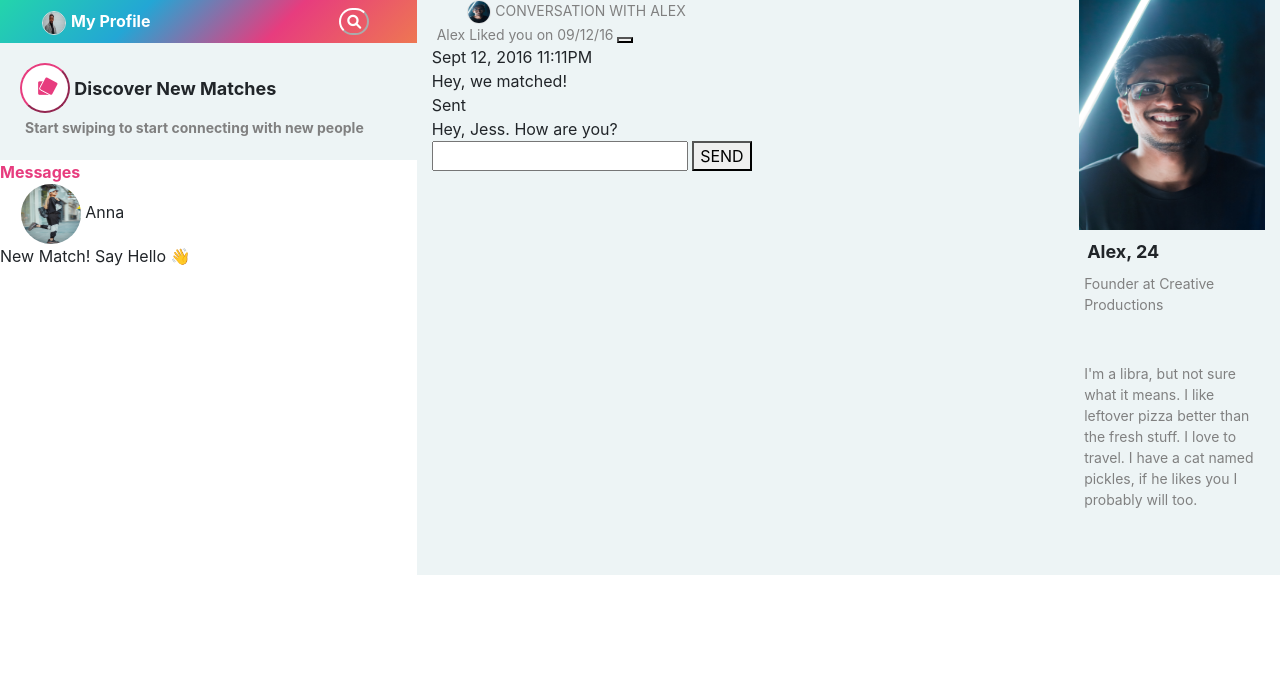
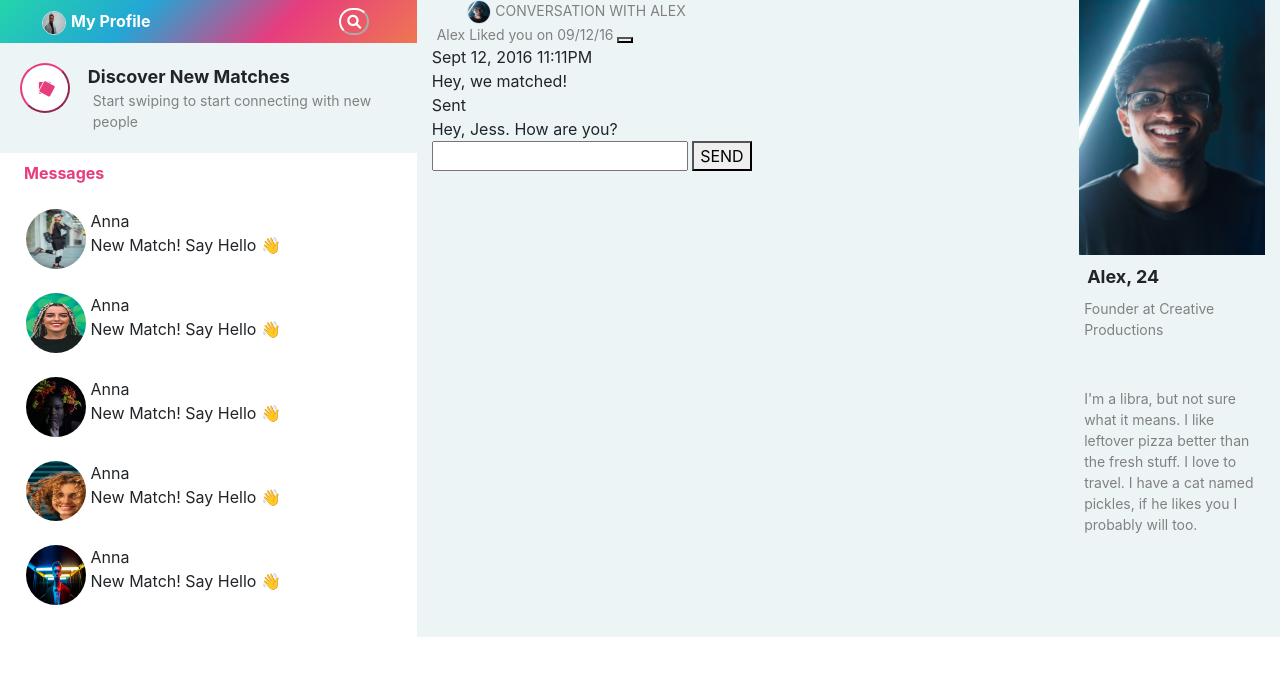
Before and after one commit to rich5k/cloud-hilltop-love, a PHP site: page /view/messages.php in a window 1280 px wide. Shown: the top 676 px of the page. Run offline with PHP 8.4, Linux system fonts and the light colour scheme.

Commit message:
modified messages section styles

```diff
--- a/css/messages.css
+++ b/css/messages.css
@@ -232,7 +232,7 @@ h2 {
   background-color: #EDF4F5
 }
 
-.caption button{
+.matches-page button{
   color: #e73c7e;
   border-color: #e73c7e;
   background: white;
@@ -247,8 +247,8 @@ h2 {
 .card2{
   border-color: white;
   position: absolute;
-  left: 55px;
-  top: 77px;
+  left: 50%;
+  top: 26%;
   transform: rotate(73deg);
   text-shadow: -1px 0 #fff, 0 1px #fff, 1px 0 #fff, 0 -1px #fff;
 }
@@ -278,5 +278,5 @@ h2 {
   border-radius: 50%;
   width:60px;
   height: 60px;
-  margin-left: 5%
+  margin-left: 5%;
 }
--- a/view/messages.php
+++ b/view/messages.php
@@ -1,5 +1,6 @@
 <!DOCTYPE html>
 <html lang="en">
+
 <head>
     <meta charset="UTF-8">
     <meta http-equiv="X-UA-Compatible" content="IE=edge">
@@ -9,6 +10,7 @@
     <link rel="stylesheet" href="../css/bootstrap.min.css">
     <link rel="stylesheet" href="../css/messages.css">
 </head>
+
 <body>
     <div class="row messages-page">
         <div class="contacts col-lg-4">
@@ -18,20 +20,30 @@
                     <button><i class="fa-solid fa-magnifying-glass"></i></button>
                 </span>
             </div>
-            <div class="matches-page">
+            <div class="matches-page row">
+                <div class="col-lg-2">
+                    <button><i class="fa-solid fa-diamond card1"></i> <i class="fa-solid fa-diamond card2"></i></button>
+
+                </div>
+                <div class="col-lg-10">
                     <div class="caption">
-                   <button><i class="fa-solid fa-diamond card1"></i> <i class="fa-solid fa-diamond card2"></i></button> Discover New Matches
+                        Discover New Matches
+                    </div>
                     <span class="micro-caption">
                         Start swiping to start connecting with new people
                     </span>
+
                 </div>
             </div>
-            <div class="messages">
+            <div class="messages px-4 py-2">
                 <div class="messages-title">
                     Messages
                 </div>
-                <div class="message">
+                <div class="message row my-4">
+                    <div class="col-lg-2">
                         <img src="../images/person2.jpg" alt="match">
+                    </div>
+                    <div class="col-lg-10">
                         <span class="match-name">
                             Anna
                         </span>
@@ -39,6 +51,63 @@
                         <span class="latest-text">
                             New Match! Say Hello 👋
                         </span>
+                    </div>
+                </div>
+                <div class="message row my-4">
+                    <div class="col-lg-2">
+                        <img src="../images/person3.jpg" alt="match">
+                    </div>
+                    <div class="col-lg-10">
+                        <span class="match-name">
+                            Anna
+                        </span>
+                        <br>
+                        <span class="latest-text">
+                            New Match! Say Hello 👋
+                        </span>
+                    </div>
+                </div>
+                <div class="message row my-4">
+                    <div class="col-lg-2">
+                        <img src="../images/person4.jpg" alt="match">
+                    </div>
+                    <div class="col-lg-10">
+                        <span class="match-name">
+                            Anna
+                        </span>
+                        <br>
+                        <span class="latest-text">
+                            New Match! Say Hello 👋
+                        </span>
+                    </div>
+                </div>
+                <div class="message row my-4">
+                    <div class="col-lg-2">
+                        <img src="../images/person5.jpg" alt="match">
+                    </div>
+                    <div class="col-lg-10">
+                        <span class="match-name">
+                            Anna
+                        </span>
+                        <br>
+                        <span class="latest-text">
+                            New Match! Say Hello 👋
+                        </span>
+                    </div>
+                </div>
+                <div class="message row my-4">
+                    <div class="col-lg-2">
+                        <img src="../images/person6.jpg" alt="match">
+                    </div>
+                    <div class="col-lg-10">
+                        <span class="match-name">
+                            Anna
+                        </span>
+                        <br>
+                        <span class="latest-text">
+                            New Match! Say Hello 👋
+                        </span>
+                    </div>
                 </div>
             </div>
         </div>
@@ -88,4 +157,5 @@
         </div>
     </div>
 </body>
+
 </html>
```
Lines whose indentation alone changed are shown as unchanged.
